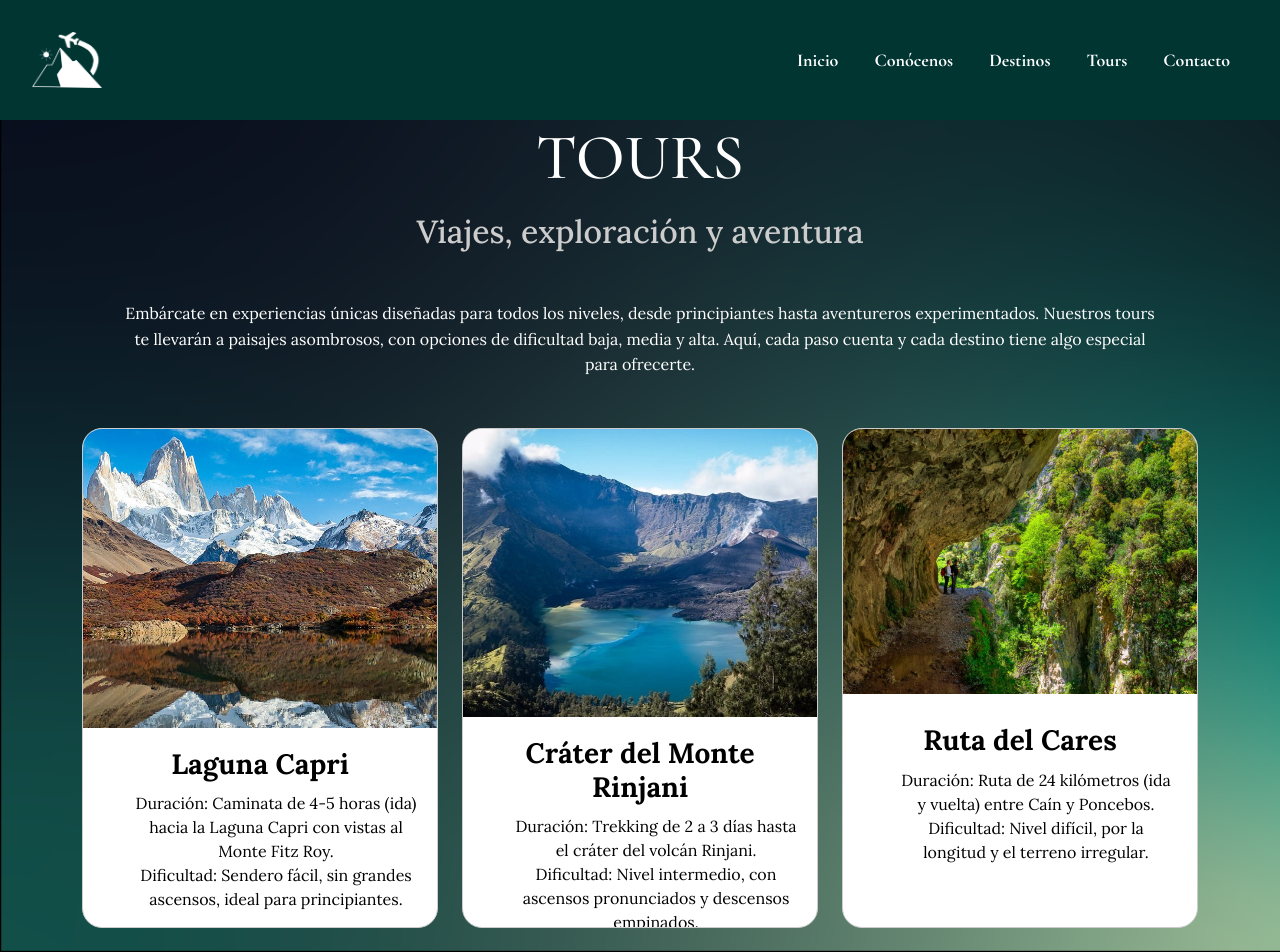
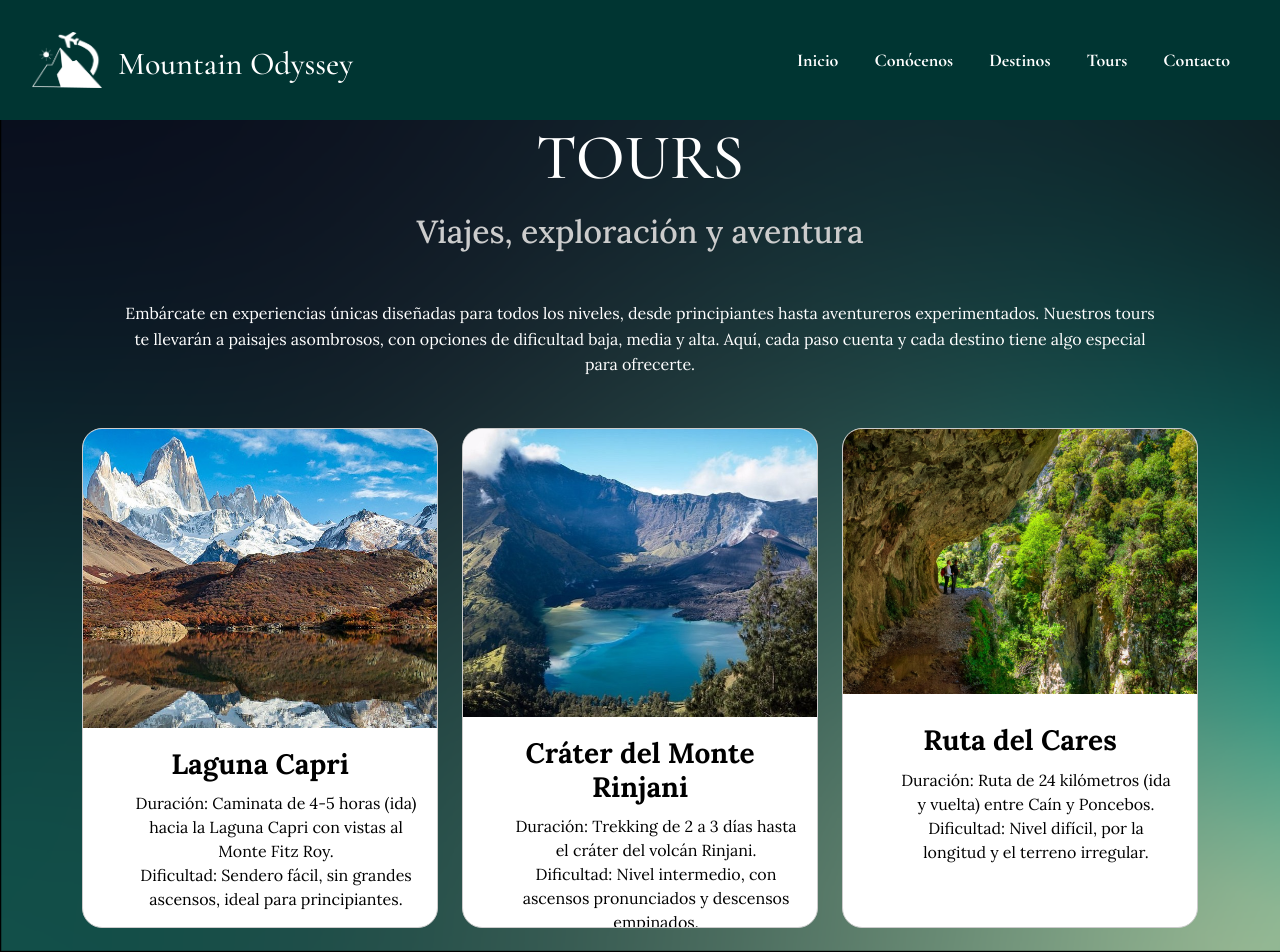
Before and after one commit to CeciliaGrudine/Entrega-Final, a website: page pages/Tours.html in a window 1280 px wide. Drawn offline with nearby package versions, Linux system fonts and the light colour scheme.

Commit message:
actualizando seo

```diff
--- a/pages/Tours.html
+++ b/pages/Tours.html
@@ -3,7 +3,9 @@
 <head>
     <meta charset="UTF-8">
     <meta name="viewport" content="width=device-width, initial-scale=1.0">
-    <title>Document</title>
+    <meta name="description" content="Sitio web de Mountain Odyssey, tours especializados según la dificultad y duración." />
+    <meta name="robots" content="index, follow">
+    <title>Mountain Odyssey - Tours</title>
     <link href="https://cdn.jsdelivr.net/npm/bootstrap@5.3.3/dist/css/bootstrap.min.css" rel="stylesheet" integrity="sha384-QWTKZyjpPEjISv5WaRU9OFeRpok6YctnYmDr5pNlyT2bRjXh0JMhjY6hW+ALEwIH" crossorigin="anonymous">
     <link rel="stylesheet" href="../css/style.css">
 </head>
@@ -14,6 +16,7 @@
                 <a class="navbar-brand" href="#">
                     <img src="../assets/img/logo negativo.png" alt="Logo" class="logo">
                 </a>
+                <h1 class="tituloHeader">Mountain Odyssey</h1>
                 <button class="navbar-toggler" type="button" data-bs-toggle="collapse" data-bs-target="#navbarNav" aria-controls="navbarNav" aria-expanded="false" aria-label="Toggle navigation">
                     <span class="navbar-toggler-icon"></span>
                 </button>
--- a/scss/layout/_header.scss
+++ b/scss/layout/_header.scss
@@ -6,6 +6,15 @@
   max-width: 100%;
   height: 600px;
   overflow: hidden;
+}
+
+.tituloHeader {
+  font-family: #{variables.$font-primary} !important;
+  font-size: 2rem !important;
+  color: #{variables.$color-text-primary} !important;
+  text-align: center !important;
+  margin-top: 1rem !important;
+  @include mixins.responsive-font-size(3rem, 2rem);
 }
 
 .presentacionImg {
--- a/scss/layout/_tours.scss
+++ b/scss/layout/_tours.scss
@@ -5,6 +5,7 @@
   background-image: url(../assets/img/deg2.png);
   background-size: cover;
   background-repeat: no-repeat;
+  min-height: 100vh;
 }
 
 .contenedorCards {
```
Also changed, not shown: index.html (+5 -1 lines), pages/AboutMe.html (+4 -1 lines), pages/Contacto.html (+4 -1 lines), pages/Destinos.html (+3 -1 lines), css/style.css, 1 other file.
